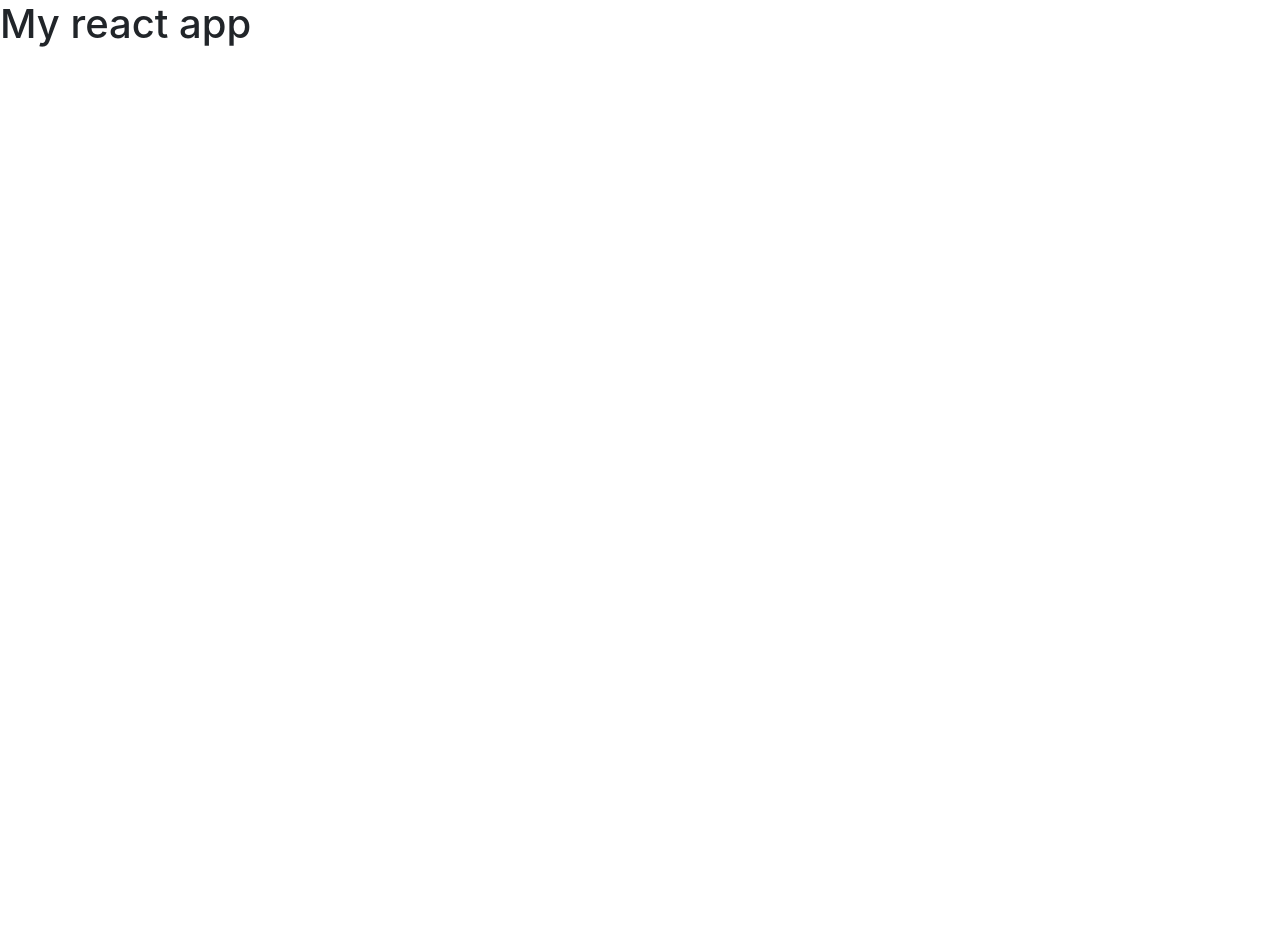
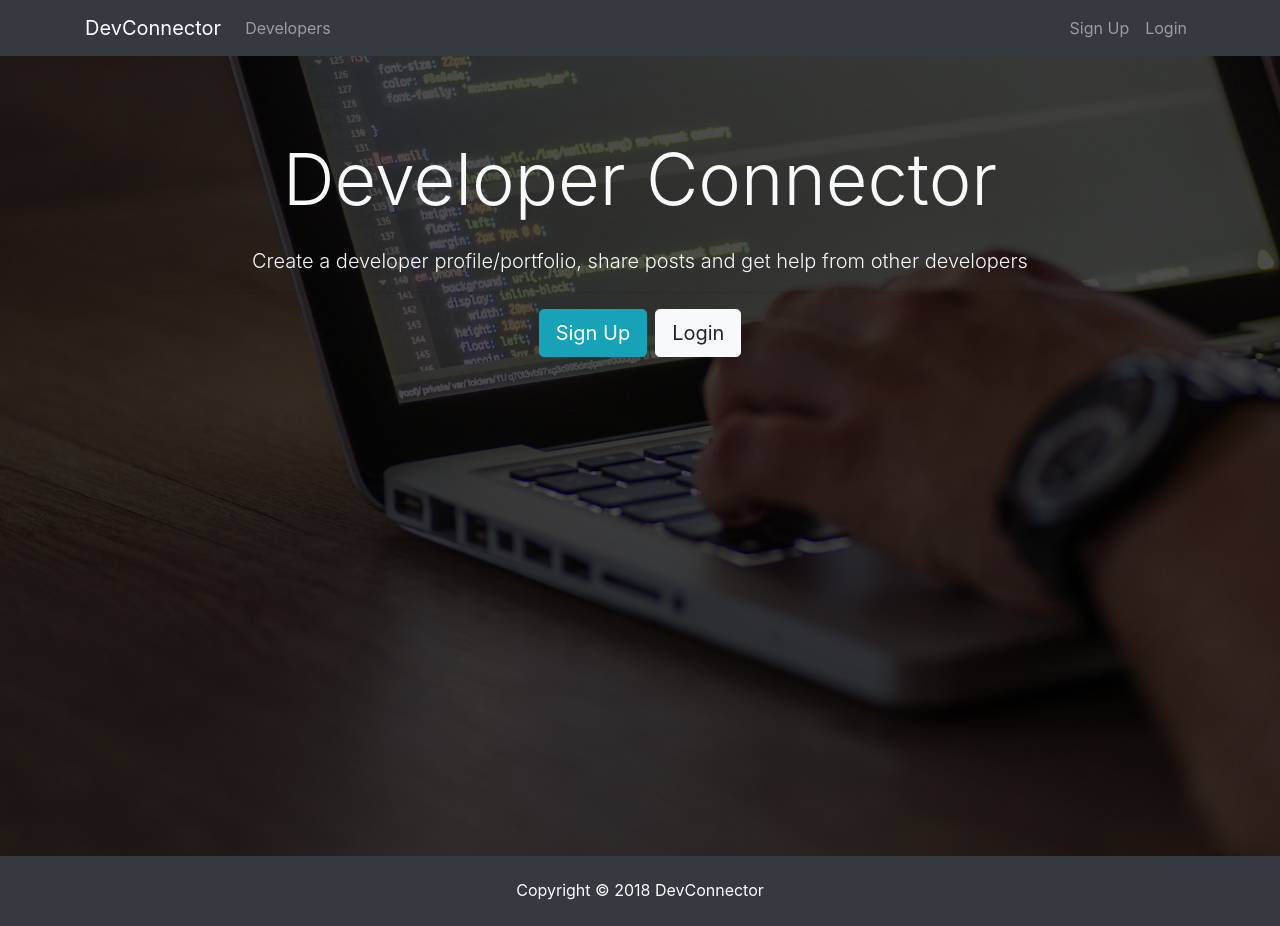
Before and after one commit to thetrebelcc/MernFullStackSocialSite, a React (Create React App) app in the folder client/: page /register in a window 1280 px wide. Before the commit the page ends 800 px from the top, so only its background shows below. Built offline with nearby package versions, Linux system fonts and the light colour scheme.

Commit message:
landing page made in react

```diff
--- a/client/src/App.js
+++ b/client/src/App.js
@@ -1,11 +1,17 @@
 import React, { Component } from 'react';
+import  Navbar  from "./components/layout/Navbar.js";
+import Footer from "./components/layout/Footer.js";
+import Landing from "./components/layout/Landing.js";
+
 import './App.css';
 
 class App extends Component {
   render() {
     return (
       <div className="App">
-<h1>My react app</h1>
+      <Navbar />
+      <Landing />
+      <Footer />
       </div>
     );
   }
--- /dev/null
+++ b/client/src/components/layout/Footer.js
@@ -0,0 +1,9 @@
+import React from 'react';
+
+export default () => {
+    return (
+        <footer className="bg-dark text-white mt-5 p-4 text-center">
+            Copyright &copy; {new Date().getFullYear()} DevConnector
+    </footer>
+    );
+};
--- /dev/null
+++ b/client/src/components/layout/Landing.js
@@ -0,0 +1,33 @@
+import React, { Component } from 'react';
+
+class Landing extends Component {
+    render() {
+        return (
+            <div className="landing">
+                <div className="dark-overlay landing-inner text-light">
+                    <div className="container">
+                        <div className="row">
+                            <div className="col-md-12 text-center">
+                                <h1 className="display-3 mb-4">Developer Connector</h1>
+                                <p className="lead">
+                                    {' '}
+                                    Create a developer profile/portfolio, share posts and get help
+                                    from other developers
+                </p>
+                                <hr />
+                                <a href="register.html" className="btn btn-lg btn-info mr-2">
+                                    Sign Up
+                </a>
+                                <a href="login.html" className="btn btn-lg btn-light">
+                                    Login
+                </a>
+                            </div>
+                        </div>
+                    </div>
+                </div>
+            </div>
+        );
+    }
+}
+
+export default Landing;
--- /dev/null
+++ b/client/src/components/layout/Navbar.js
@@ -0,0 +1,39 @@
+import React, { Component } from 'react'
+
+class Navbar extends Component {
+  render() {
+    return (
+      <div>
+  <nav className="navbar navbar-expand-sm navbar-dark bg-dark mb-4">
+                <div className="container">
+                    <a className="navbar-brand" href="landing.html">DevConnector</a>
+                    <button className="navbar-toggler" type="button" data-toggle="collapse" data-target="#mobile-nav">
+                        <span className="navbar-toggler-icon"></span>
+                    </button>
+
+                    <div className="collapse navbar-collapse" id="mobile-nav">
+                        <ul className="navbar-nav mr-auto">
+                            <li className="nav-item">
+                                <a className="nav-link" href="profiles.html"> Developers
+            </a>
+                            </li>
+                        </ul>
+
+                        <ul className="navbar-nav ml-auto">
+                            <li className="nav-item">
+                                <a className="nav-link" href="register.html">Sign Up</a>
+                            </li>
+                            <li className="nav-item">
+                                <a className="nav-link" href="login.html">Login</a>
+                            </li>
+                        </ul>
+                    </div>
+                </div>
+            </nav>
+      </div>
+    )
+  }
+}
+
+
+export default Navbar;
```
